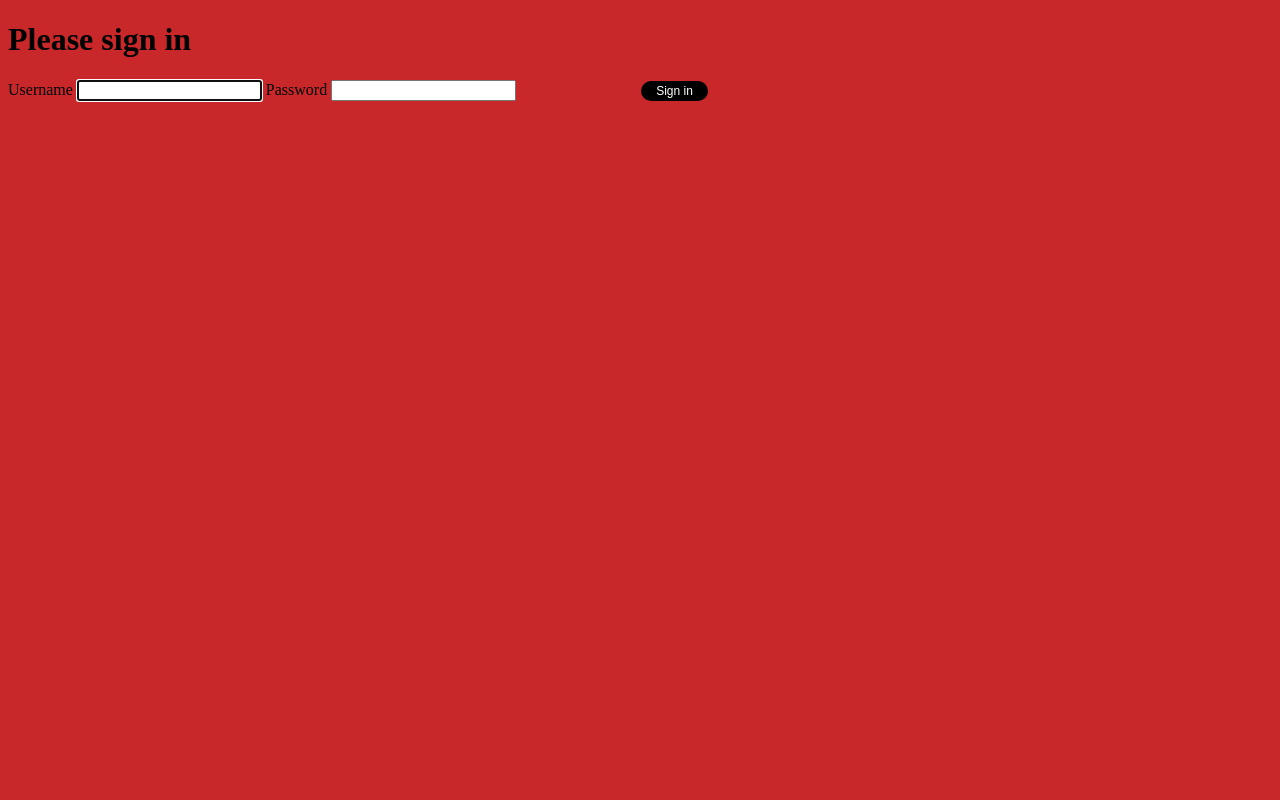
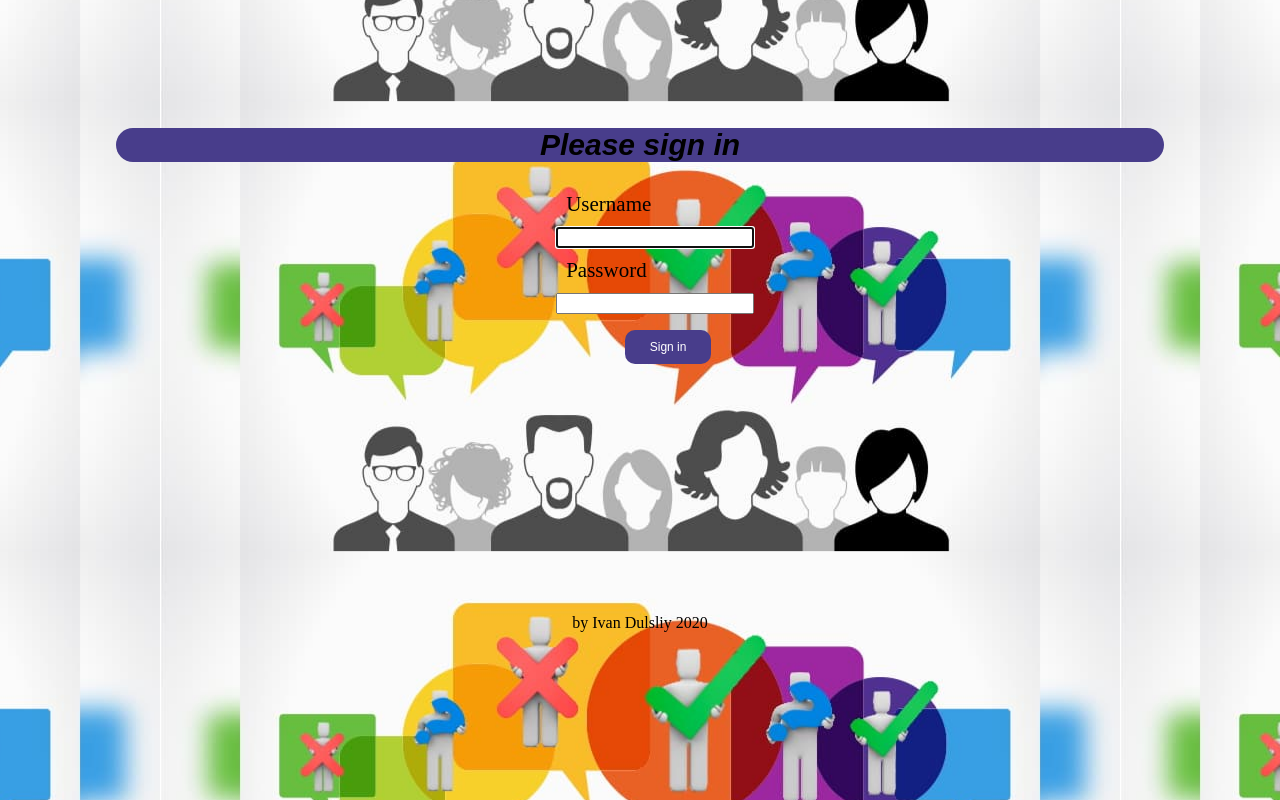
Before and after one commit to DulskyiIvan/soc_lingv_practice, a Symfony app: template templates/security/login.html.twig in a window 1280 px wide. Run offline with Twig, Linux system fonts and the light colour scheme; the template is opened without the code that fills it, so the values that code supplies are empty; some libraries are stand-ins or nearby versions.

Commit message:
update style.css

```diff
--- a/public/style.css
+++ b/public/style.css
@@ -1,33 +1,88 @@
+form {
+  margin: 0 8px 0 8px;
+  padding: 100px 100px 250px 100px;
+
+  font: 14px Arial, sans-serif;
+
+}
+
+h1.h3 {
+  margin-left: auto;
+  margin-right: auto;
+  text-align: center;
+  border-radius: 25px;
+  background-color: darkslateblue;
+  font-size: 30px;
+  font-style: italic;
+
+}
+
+body{
+
+ background-image: url("/images/sociological-survey-title.jpg");
+  background-position: center;
+
+}
+/*.fields {
+  border: 1px solid #ccc;
+  padding: 15px 0 30px 10px;
+}*/
+
+label {
+  font-family: "Times New Roman";
+  font-size: 21px;
+  display: inline-block;
+  margin: 10px;
+  width: 100px;
+  position: relative;
+  left: 42%;
+  }
+
+input {
+  width: 190px;
+  position: relative;
+  left: 42%;
+
+  }
+
+p {
+  margin: -20px 0 0 10px;
+}
+
 button {
   border: none;
   border-radius: 10px;
-    padding: 3px 15px;
+  padding: 10px 25px;
   color: #fff;
-    background: #000000;
+  background-color: darkslateblue;
   font-size: 12px;
+  box-shadow: 0 0 3px -3px #000;
+  position: relative;
+  left: 37%;
+  margin-left: 121px;
+  cursor: pointer;
+}
+
+
+button:hover {
+  border: none;
+  border-radius: 10px;
+  padding: 10px 25px;
+  color: #000000;
+  background: #ffffff;
+  font-size: 12px;
+
   box-shadow: 0 0 3px -3px #000;
   position: relative;
   margin-left: 121px;
   cursor: pointer;
-}
-
-button::before {
-    content: '';
-    width: 138px;
-    height: 11px;
-    border-radius: 5px;
-    background: #fff;
-    position: absolute;
-    top: 0; left: 3px;
-    opacity: 30%;
-    display: none;
-}
-button:hover::before {
   display: block;
 }
+footer{
+  margin-left: 0;
+  margin-right: 0;
+  height: 30px;
+  text-align: center;
 
-body {
 
-   position: relative;
-    background: #C82829;
 }
--- a/templates/base.html.twig
+++ b/templates/base.html.twig
@@ -11,4 +11,5 @@
         {% block body %}{% endblock %}
         {% block javascripts %}{% endblock %}
     </body>
+<footer>by Ivan Dulsliy 2020</footer>
 </html>
--- a/templates/security/login.html.twig
+++ b/templates/security/login.html.twig
@@ -15,9 +15,9 @@
     {% endif %}
 
     <h1 class="h3 mb-3 font-weight-normal">Please sign in</h1>
-    <label for="inputUsername">Username</label>
-    <input type="text" value="{{ last_username }}" name="username" id="inputUsername" class="form-control" required autofocus>
-    <label for="inputPassword">Password</label>
+    <label for="inputUsername">Username</label><br>
+    <input type="text" value="{{ last_username }}" name="username" id="inputUsername" class="form-control" required autofocus><br>
+    <label for="inputPassword">Password</label><br>
     <input type="password" name="password" id="inputPassword" class="form-control" required>
 
     <input type="hidden" name="_csrf_token"
@@ -34,7 +34,7 @@
             </label>
         </div>
     #}
-
+<br><br>
     <button class="btn btn-lg btn-primary" type="submit">
         Sign in
     </button>
```
Also changed, not shown: public/images/sociological-survey-title.jpg (added). Lines whose indentation alone changed are shown as unchanged.
